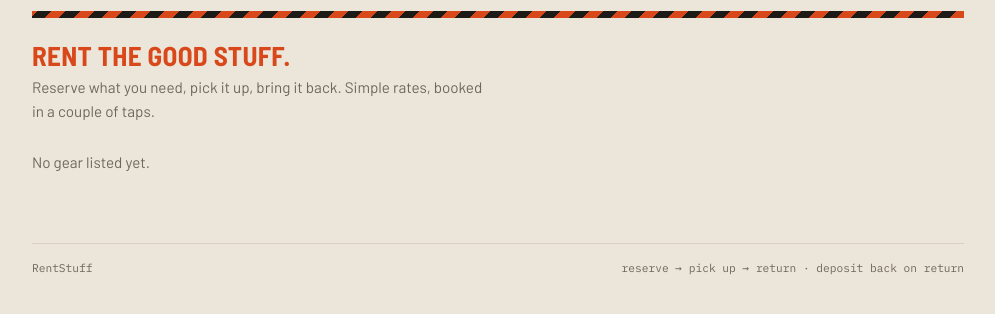
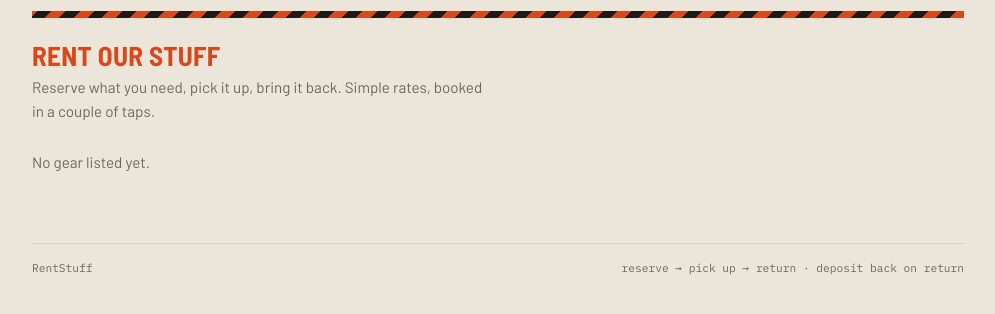
Before and after one commit to REASON-labs/rentstuff, a Flask app: page / in a window 1280 px wide. Shown: the part 87-401 px from the top of the page, without its empty margins (142-1137 px from the left). Run offline with Flask 3, Linux system fonts and the light colour scheme; data that the repository does not hold is empty.

Commit message:
Update tagline to 'Rent Our Stuff'

```diff
--- a/app/templates/index.html
+++ b/app/templates/index.html
@@ -1,6 +1,6 @@
 {% extends "base.html" %}
 {% block body %}
-  <p class="tagline">Rent the good stuff.</p>
+  <p class="tagline">Rent Our Stuff</p>
   <p class="sub">Reserve what you need, pick it up, bring it back. Simple rates, booked in a couple of taps.</p>
 
   <div class="grid">
```
